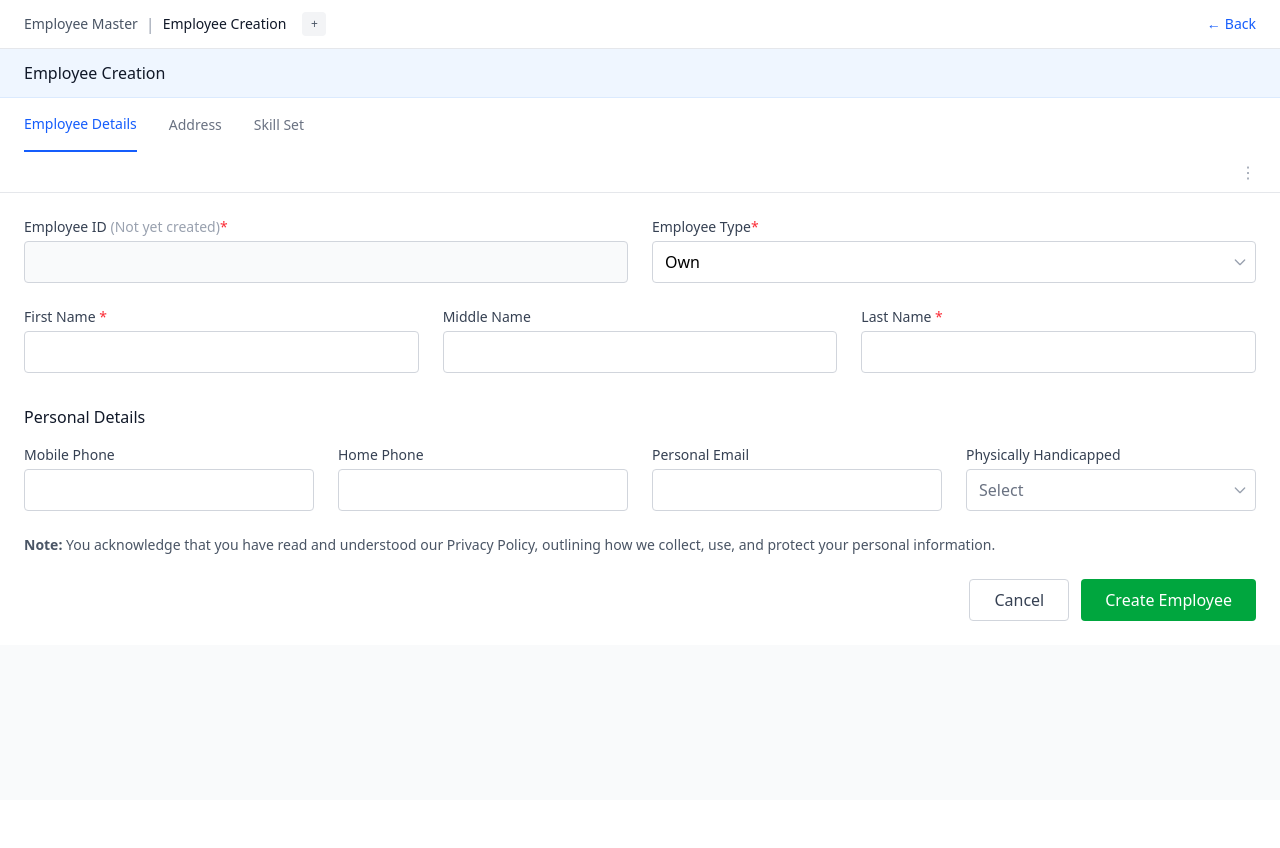
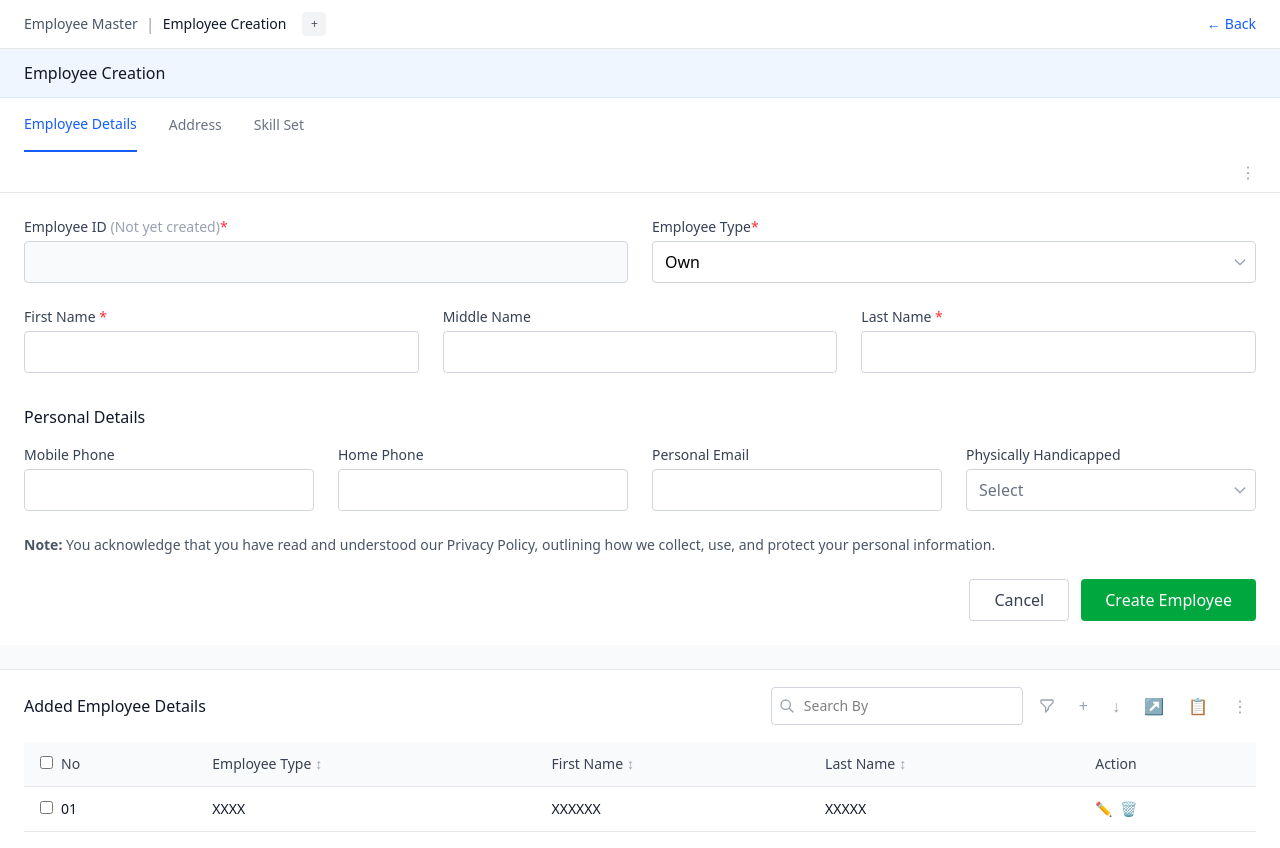
Before and after one commit to archanaprabhat/employee-form, a React (Vite) app in the folder employee-ui/: page / in a window 1280 px wide. Before the commit the page ends 800 px from the top, so only its background shows below. Built offline with nearby package versions, Linux system fonts and the light colour scheme.

Commit message:
Implement Employee Creation Form in App component

```diff
--- a/employee-ui/src/App.jsx
+++ b/employee-ui/src/App.jsx
@@ -249,6 +249,81 @@ const EmployeeCreationForm = () => {
           </div>
         </div>
       </div>
+
+      {/* Employee Table Section */}
+      <div className="bg-white mt-6">
+        <div className="px-6 py-4 border-t border-gray-200">
+          <div className="flex items-center justify-between mb-4">
+            <h3 className="text-gray-900 font-medium">Added Employee Details</h3>
+            <div className="flex items-center space-x-2">
+              <div className="relative">
+                <input
+                  type="text"
+                  placeholder="Search By"
+                  className="pl-8 pr-4 py-2 border border-gray-300 rounded text-sm"
+                />
+                <svg className="w-4 h-4 text-gray-400 absolute left-2 top-1/2 transform -translate-y-1/2" fill="none" stroke="currentColor" viewBox="0 0 24 24">
+                  <path strokeLinecap="round" strokeLinejoin="round" strokeWidth={2} d="M21 21l-6-6m2-5a7 7 0 11-14 0 7 7 0 0114 0z" />
+                </svg>
+              </div>
+              <button className="p-2 text-gray-400 hover:text-gray-600">
+                <svg className="w-4 h-4" fill="none" stroke="currentColor" viewBox="0 0 24 24">
+                  <path strokeLinecap="round" strokeLinejoin="round" strokeWidth={2} d="M3 4a1 1 0 011-1h16a1 1 0 011 1v2.586a1 1 0 01-.293.707l-6.414 6.414a1 1 0 00-.293.707V17l-4 4v-6.586a1 1 0 00-.293-.707L3.293 7.293A1 1 0 013 6.586V4z" />
+                </svg>
+              </button>
+              <button className="p-2 text-gray-400 hover:text-gray-600">+</button>
+              <button className="p-2 text-gray-400 hover:text-gray-600">↓</button>
+              <button className="p-2 text-gray-400 hover:text-gray-600">↗</button>
+              <button className="p-2 text-gray-400 hover:text-gray-600">📋</button>
+              <button className="p-2 text-gray-400 hover:text-gray-600">⋮</button>
+            </div>
+          </div>
+
+          {/* Table */}
+          <div className="overflow-x-auto">
+            <table className="w-full">
+              <thead>
+                <tr className="bg-gray-50 border-b border-gray-200">
+                  <th className="text-left py-3 px-4 text-sm font-medium text-gray-700">
+                    <input type="checkbox" className="mr-2" />
+                    No
+                  </th>
+                  <th className="text-left py-3 px-4 text-sm font-medium text-gray-700">
+                    Employee Type
+                    <button className="ml-1 text-gray-400">↕</button>
+                  </th>
+                  <th className="text-left py-3 px-4 text-sm font-medium text-gray-700">
+                    First Name
+                    <button className="ml-1 text-gray-400">↕</button>
+                  </th>
+                  <th className="text-left py-3 px-4 text-sm font-medium text-gray-700">
+                    Last Name
+                    <button className="ml-1 text-gray-400">↕</button>
+                  </th>
+                  <th className="text-left py-3 px-4 text-sm font-medium text-gray-700">Action</th>
+                </tr>
+              </thead>
+              <tbody>
+                <tr className="border-b border-gray-200">
+                  <td className="py-3 px-4 text-sm text-gray-900">
+                    <input type="checkbox" className="mr-2" />
+                    01
+                  </td>
+                  <td className="py-3 px-4 text-sm text-gray-900">XXXX</td>
+                  <td className="py-3 px-4 text-sm text-gray-900">XXXXXX</td>
+                  <td className="py-3 px-4 text-sm text-gray-900">XXXXX</td>
+                  <td className="py-3 px-4 text-sm text-gray-900">
+                    <div className="flex space-x-2">
+                      <button className="text-gray-400 hover:text-gray-600">✏️</button>
+                      <button className="text-gray-400 hover:text-gray-600">🗑️</button>
+                    </div>
+                  </td>
+                </tr>
+              </tbody>
+            </table>
+          </div>
+        </div>
+      </div>
     </div>
   );
 };
```
